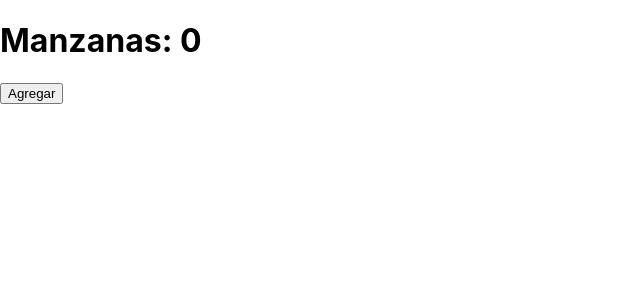
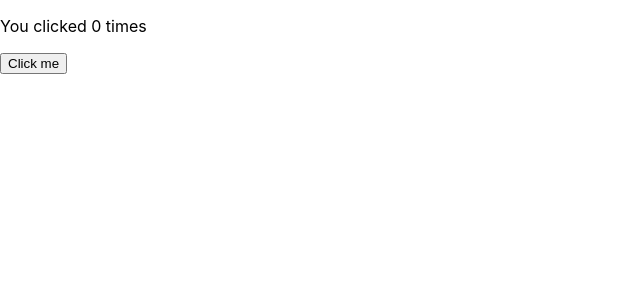
Before and after one commit to mishrole/React_Practico, a React (Create React App) app: page / in a window 1280 px wide. Shown: the top 300 px of the page, without its empty margins (0-640 px from the left). Built offline with nearby package versions, Linux system fonts and the light colour scheme.

Commit message:
Add: State - Events With Hooks

```diff
--- a/src/components/Button.jsx
+++ b/src/components/Button.jsx
@@ -1,60 +1,13 @@
-import React from 'react';
+import React, { useState } from 'react';
 
-/* ** Importante:
-
-https://stackoverflow.com/questions/41085189/using-underscore-variable-with-arrow-functions-in-es6-typescript
-Quote:
-"The () syntax conveys the intent better imho and is also more type specific"
-
-    Not exactly. () says that the function does not expect any arguments,
-    it doesn't declare any parameters. The function's .length is 0.
-
-    If you use _, it explicitly states that the function will be
-    passed one argument, but that you don't care about it.
-    The function's .length will be 1, which might matter in some frameworks.
-
-    So from a type perspective, it might be more accurate thing to do
-    (especially when you don't type it with any but, say, _: Event).
-    And as you said, it's one character less to type which is also
-    easier to reach on some keyboards.
-
-*/
-
-// El estado es un objeto al que podemos definir variables
-// Podremos acceder en el componente cuando se inicializa
-class Button extends React.Component {
-    state = {
-        count: 0
-    }
-
-    handleClick = () => {
-        this.setState({
-            count: this.state.count + 1,
-        })
-    }
-
-    render() {
-        const { count } = this.state;
-        return(
-            <div>
-                <h1>Manzanas: { count } </h1>
-                <button type="button" onClick={this.handleClick}>Agregar</button>
-            </div>
-        )
-    }
+function Button() {
+    const [count, setCount] = useState(0);
+    return (
+        <div>
+            <p>You clicked { count } times</p>
+            <button onClick={() => setCount(count + 1)}>Click me</button>
+        </div>
+    )
 }
 
-// Stateless
-// const Button = props => {
-//     // Destructuring
-//     const { text } = props;
-//     return(
-//         <div>
-//             <button type="button">{props.text}</button>
-//             <button type="button">{ text }</button>
-//         </div>
-//     )
-
-// }
-
 export default Button;
```
Also changed, not shown: 1 other file (tests, documents, lock files or other folders).
